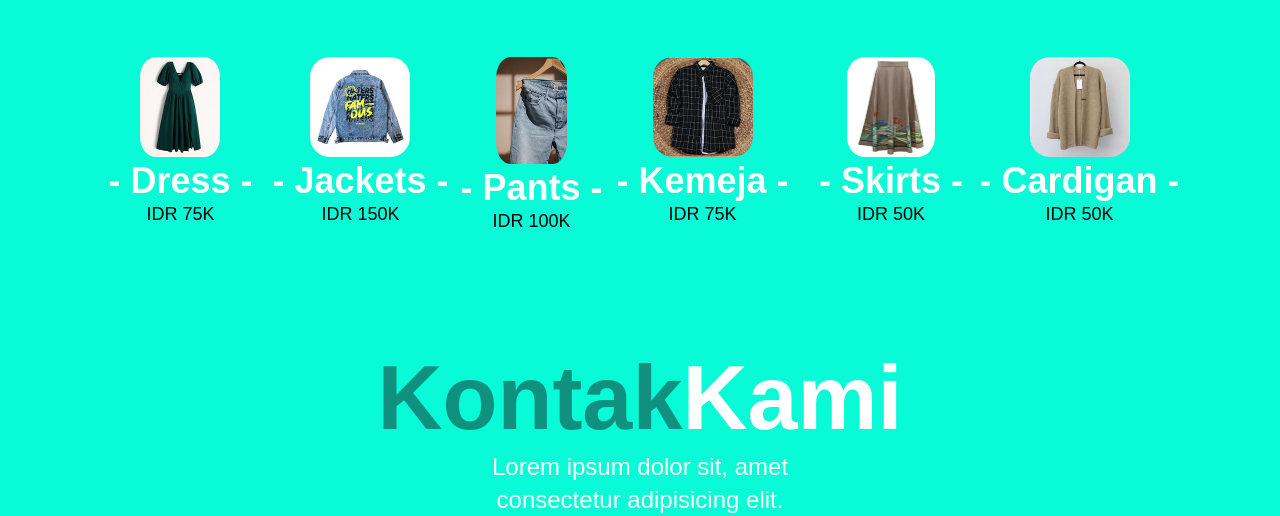
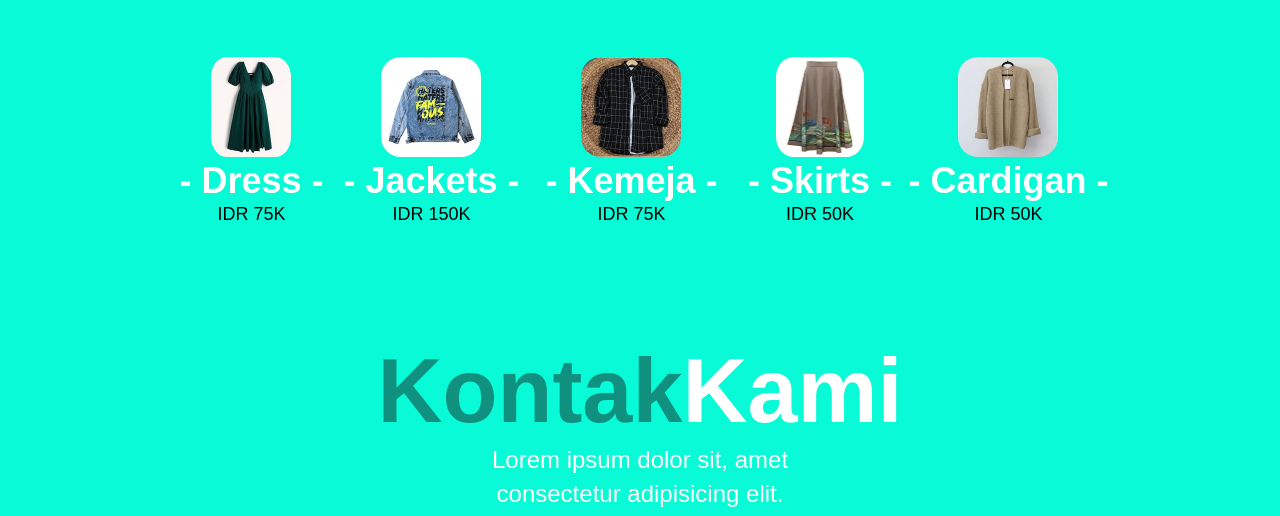
Before and after one commit to Tamzset/Tamzset.github.io, a plain HTML site: page index.html in a window 1280 px wide. Shown: the part 1764-2280 px from the top of the page. Drawn offline with nearby package versions, Linux system fonts and the light colour scheme; a web font is replaced by a local one.

Commit message:
Update index.html

```diff
--- a/index.html
+++ b/index.html
@@ -88,11 +88,6 @@
                 <p class="menu-card-price">IDR 150K</p>
             </div>
             <div class="menu-card">
-                <img src="img\koleksi\7.jpg" alt="Pants" class="menu-card-img">
-                <h3 class="menu-card-title">- Pants -</h3>
-                <p class="menu-card-price">IDR 100K</p>
-            </div>
-            <div class="menu-card">
                 <img src="img\koleksi\9.jpg" alt="Kemeja" class="menu-card-img">
                 <h3 class="menu-card-title">- Kemeja -</h3>
                 <p class="menu-card-price">IDR 75K</p>
```
